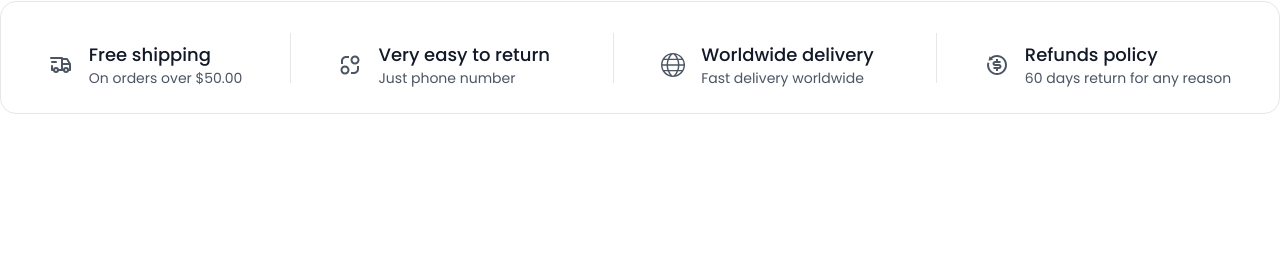
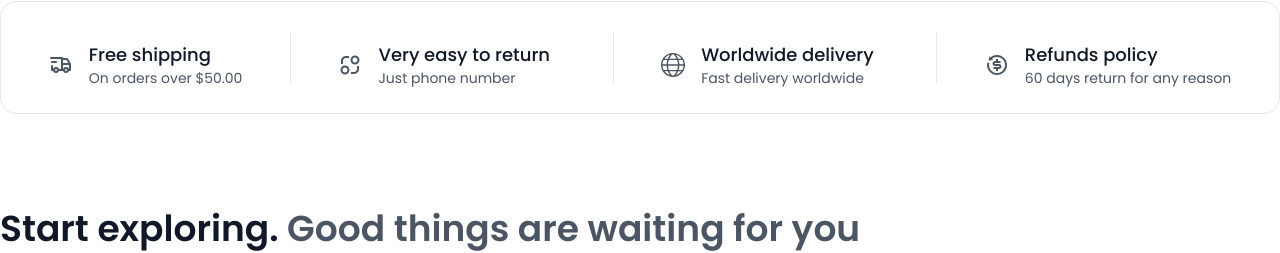
Before and after one commit to Rakib-Hassan-web/nexton-figma-, a React (Vite) app: page / in a window 1280 px wide. Shown: the part 765-1018 px from the top of the page. Before the commit the page ends 879 px from the top, so only its background shows below. Built offline with nearby package versions, Linux system fonts and the light colour scheme.

Commit message:
explore part header txt added

```diff
--- a/src/components/Expolre.jsx
+++ b/src/components/Expolre.jsx
@@ -6,10 +6,12 @@ const Expolre = () => {
 
 
 
-<section id='Explore '>
+<section id='Explore ' className='mt-[88px]'>
 
 <div className="container">
-
+    <h2 className='font-praymary text-[36px] font-semibold text-second'> Start exploring.
+        <span className='font-praymary text-[36px] font-semibold text-praymary'> Good things are waiting for you</span>
+    </h2>
 </div>
 
 
```
